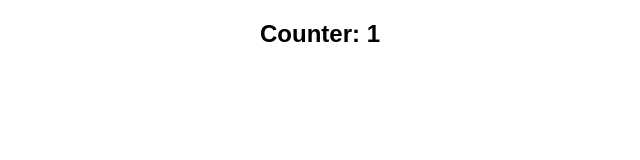
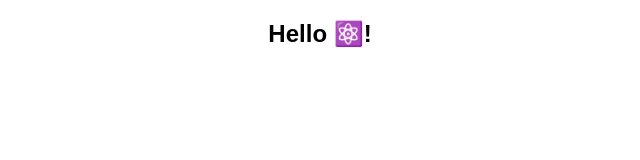
Before and after one commit to jparciga/react-bootcamp-2021-workshop-1-demo, a React (Create React App) app: page / in a window 1280 px wide. Shown: the top 160 px of the page, without its empty margins (320-960 px from the left). Built offline with nearby package versions, Linux system fonts and the light colour scheme.

Commit message:
Update hello component

```diff
--- a/src/App.jsx
+++ b/src/App.jsx
@@ -13,7 +13,7 @@ const Person = (props) => (
 
 const Hello = () => (
   <div>
-    <h2>Counter: 1</h2>
+    <h2>Hello ⚛️!</h2>
   </div>
 );
 
```
